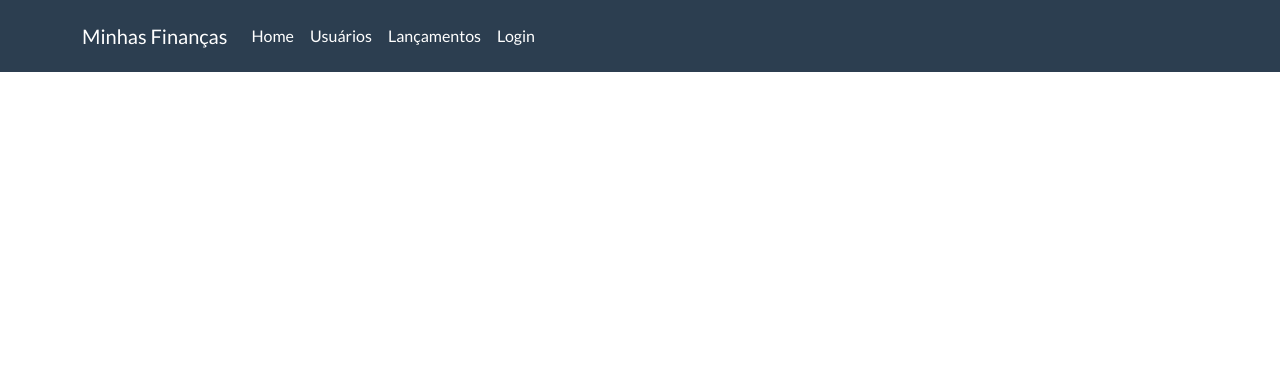
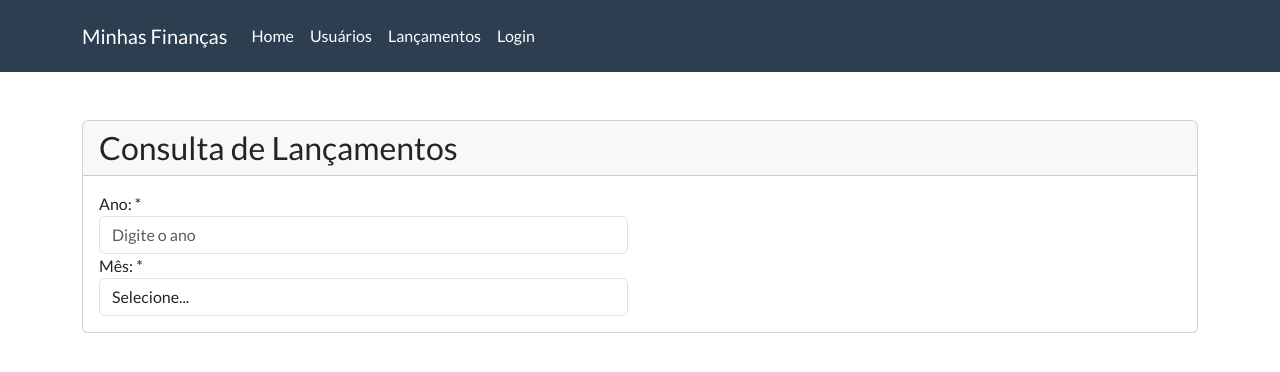
Before and after one commit to victtorribeiro/GerenciadorFinanceiroApp, a React (Create React App) app: page /#/consulta-lancamentos in a window 1280 px wide. Shown: the top 372 px of the page. Built offline with nearby package versions, Linux system fonts and the light colour scheme.

Commit message:
Criando o componente combobox

```diff
--- /dev/null
+++ b/src/components/selectMenu.js
@@ -0,0 +1,18 @@
+import React from "react";
+
+function SelectMenu(props){
+
+    const options = props.lista.map( option => {
+        return (
+            <option value={option.value}>{option.label}</option>
+        )
+    })
+
+    return(
+        <select {...props}>
+            {options}
+        </select>
+    )
+}
+
+export default SelectMenu;
--- a/src/main/rotas.js
+++ b/src/main/rotas.js
@@ -2,6 +2,7 @@
 import Login from "../views/login";
 import CadastroUsuario from "../views/cadastroUsuario";
 import Home from "../views/home";
+import ConsultaLancamentos from "../views/consultaLancamentos";
 
 import { Route, Switch, HashRouter } from 'react-router-dom'
 
@@ -12,6 +13,7 @@
                 <Route path="/login" component={Login}/>
                 <Route path="/cadastro-usuarios" component={CadastroUsuario}  />
                 <Route path="/home" component={Home} />
+                <Route path="/consulta-lancamentos" component={ConsultaLancamentos} />
             </Switch>
         </HashRouter>
     )
--- /dev/null
+++ b/src/views/consultaLancamentos.js
@@ -0,0 +1,53 @@
+import React from "react";
+import { withRouter } from 'react-router-dom'
+import Card from "../components/card";
+import FormGroup from "../components/form-group";
+import SelectMenu from "../components/selectMenu";
+
+class ConsultaLancamentos extends React.Component {
+
+
+    render(){
+
+        const lista = [
+            {label: 'Selecione...', value:''},
+            {label: 'Janeiro', value:'1'},
+            {label: 'Fevereiro', value:'2'},
+            {label: 'Março', value:'3'},
+            {label: 'Abril', value:'4'},
+            {label: 'Maio', value:'5'},
+            {label: 'Junho', value:'6'},
+            {label: 'Julho', value:'7'},
+            {label: 'Agosto', value:'8'},
+            {label: 'Setembro', value:'9'},
+            {label: 'Outubro', value:'10'},
+            {label: 'Novembro', value:'11'},
+            {label: 'Dezembro', value:'12'},
+
+        ]
+
+        return(
+            <Card title="Consulta de Lançamentos">
+                <div className="row">
+                    <div className="col-md-6">
+                        <div className="bs-component">
+                            <FormGroup htmlFor="inputAno" label="Ano: *">
+                                <input type="text"
+                                       className="form-control"
+                                       id="inputAno"
+                                       aria-describedby="idHelp"
+                                       placeholder="Digite o ano">
+                                </input>
+                            </FormGroup>
+                            <FormGroup htmlFor="inputAno" label="Mês: *">
+                                <SelectMenu className="form-control" lista={lista}></SelectMenu>
+                            </FormGroup>
+                        </div>
+                    </div>
+                </div>
+            </Card>
+        );
+    }
+}
+
+export default withRouter(ConsultaLancamentos);
```
